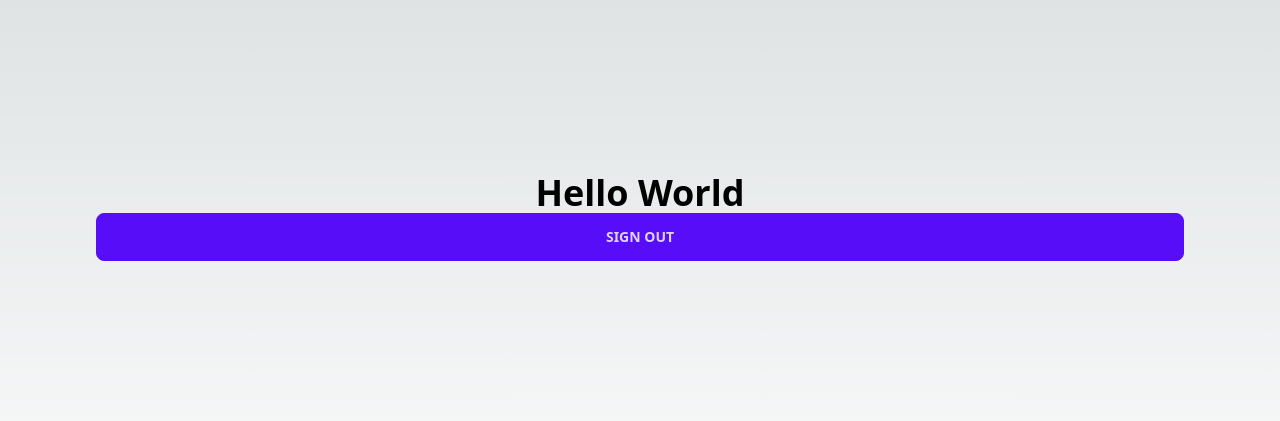
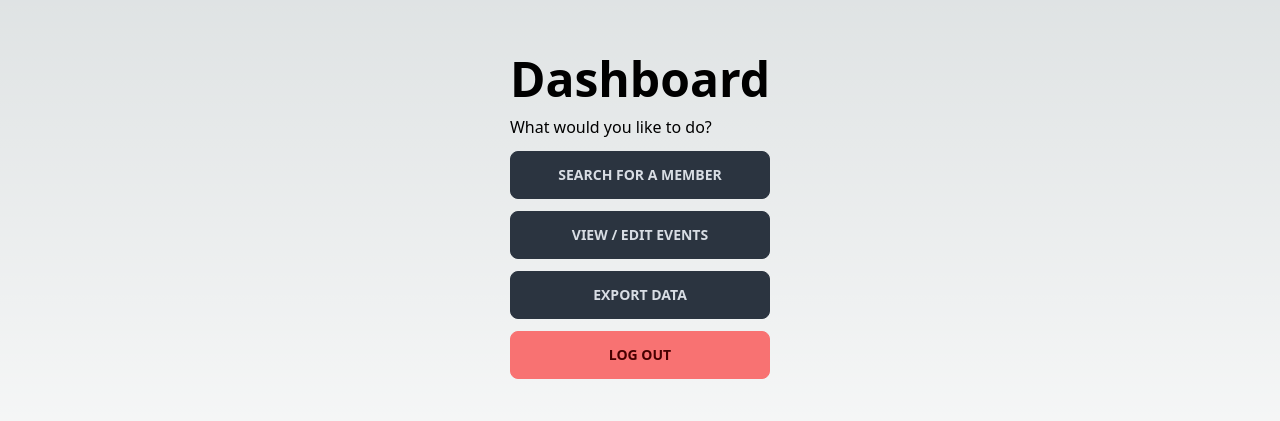
Before and after one commit to janssenbozon/points-app-admin-client, a Next.js app: page /dashboard in a window 1280 px wide. Shown: the part 183-604 px from the top of the page. Built offline with nearby package versions, Linux system fonts and the light colour scheme.

Commit message:
added homepage ui

```diff
--- a/pages/_app.js
+++ b/pages/_app.js
@@ -7,7 +7,6 @@ function MyApp({ Component, pageProps }) {
   return (
     <AuthProvider>
       <Component {...pageProps} />
-      <div id='recaptcha-container'></div>
     </AuthProvider>
   );
 }
--- a/pages/dashboard.js
+++ b/pages/dashboard.js
@@ -14,6 +14,18 @@ export default function Dashboard() {
         }
     }
 
+    function handleSearch() {
+        router.push('/search');
+    }
+
+    function handleEvents() {
+        router.push('/events');
+    }
+
+    function handleExport() {
+        router.push('/export');
+    }
+
     // TODO: Break down into components
     return (
 
@@ -26,10 +38,29 @@ export default function Dashboard() {
                 <link rel="preconnect" href="https://fonts.gstatic.com" crossOrigin></link>
                 <link href="https://fonts.googleapis.com/css2?family=Lato:ital,wght@0,100;0,300;0,400;0,700;0,900;1,100;1,300;1,400;1,700;1,900&display=swap" rel="stylesheet"></link>
             </Head>
-            <main className='flex min-h-screen flex-col text-center justify-center p-24'>
-                <h1 className='text-4xl font-bold'>Hello World</h1>
-                {/* add signout button */}
-                <button className='btn btn-primary' onClick={() => handleSignout()}>Sign Out</button>
+            <main className="flex min-h-screen flex-col items-center justify-center content p-24">
+            <div class="max-w-md">
+                <h1 class="text-5xl font-bold">Dashboard</h1>
+                <p class="py-3">What would you like to do?</p>
+                <div class="flex flex-col space-y-3">
+                    <button
+                        class="btn btn-neutral"
+                        onClick={() => handleSearch()}
+                    >Search for a member</button>
+                    <button
+                        class="btn btn-neutral"
+                        onClick={() => handleEvents()}
+                    >View / edit events</button>
+                    <button
+                        class="btn btn-neutral"
+                        onClick={() => handleExport()}
+                    >Export data</button>
+                    <button
+                        class="btn btn-error"
+                        onClick={() => handleSignout()}
+                    >Log out</button>
+                </div>
+            </div>
             </main>
         </div>
     )
```
